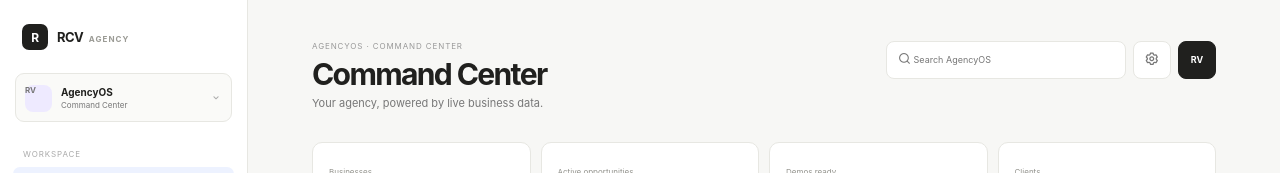
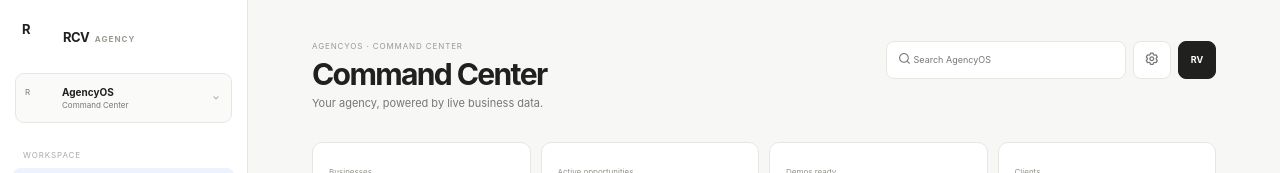
Before and after one commit to rcarvierling-ship-it/AgencyOS, a Next.js app in the folder apps/web/: page /admin in a window 1280 px wide. Shown: the top 173 px of the page. Built offline with nearby package versions, Linux system fonts and the light colour scheme; no server answers; the database is empty.

Commit message:
Add branded RCV logo to AgencyOS workspace switcher

```diff
--- a/apps/web/app/admin/AdminShell.tsx
+++ b/apps/web/app/admin/AdminShell.tsx
@@ -20,11 +20,15 @@ function Icon({ name, size = 16 }: { name: string; size?: number }) {
   return <i aria-hidden="true" className={`uil uil-${name}`} style={{ fontSize: size }} />
 }
 
+function RcvLogo({ size = 34 }: { size?: number }) {
+  return <span className={styles.rcvLogo} style={{ width: size, height: size }} aria-hidden="true"><span>R</span></span>
+}
+
 export function AdminShell({ children, active = 'Overview', title, subtitle, action }: { children: React.ReactNode; active?: string; title?: string; subtitle?: string; action?: React.ReactNode }) {
   return <div className={`${styles.app} agencyAdmin`}>
     <aside className={styles.sidebar}>
-      <div className={styles.brand}><span className={styles.mark}>R</span><span>RCV <small>AGENCY</small></span></div>
-      <div className={styles.workspace}><span className={styles.avatar}>RV</span><div><b>AgencyOS</b><span>Command Center</span></div><Icon name="angle-down" size={12} /></div>
+      <div className={styles.brand}><RcvLogo size={32} /><span>RCV <small>AGENCY</small></span></div>
+      <div className={styles.workspace}><RcvLogo size={28} /><div><b>AgencyOS</b><span>Command Center</span></div><Icon name="angle-down" size={12} /></div>
       <div className={styles.label}>Workspace</div>
       <nav>{adminNav.slice(0, 9).map(([name, href, icon]) => <Link className={name === active ? styles.active : ''} href={href} key={name}><span className={styles.navIcon}><Icon name={icon} /></span>{name}</Link>)}</nav>
       <div className={styles.label}>Intelligence</div>
```
